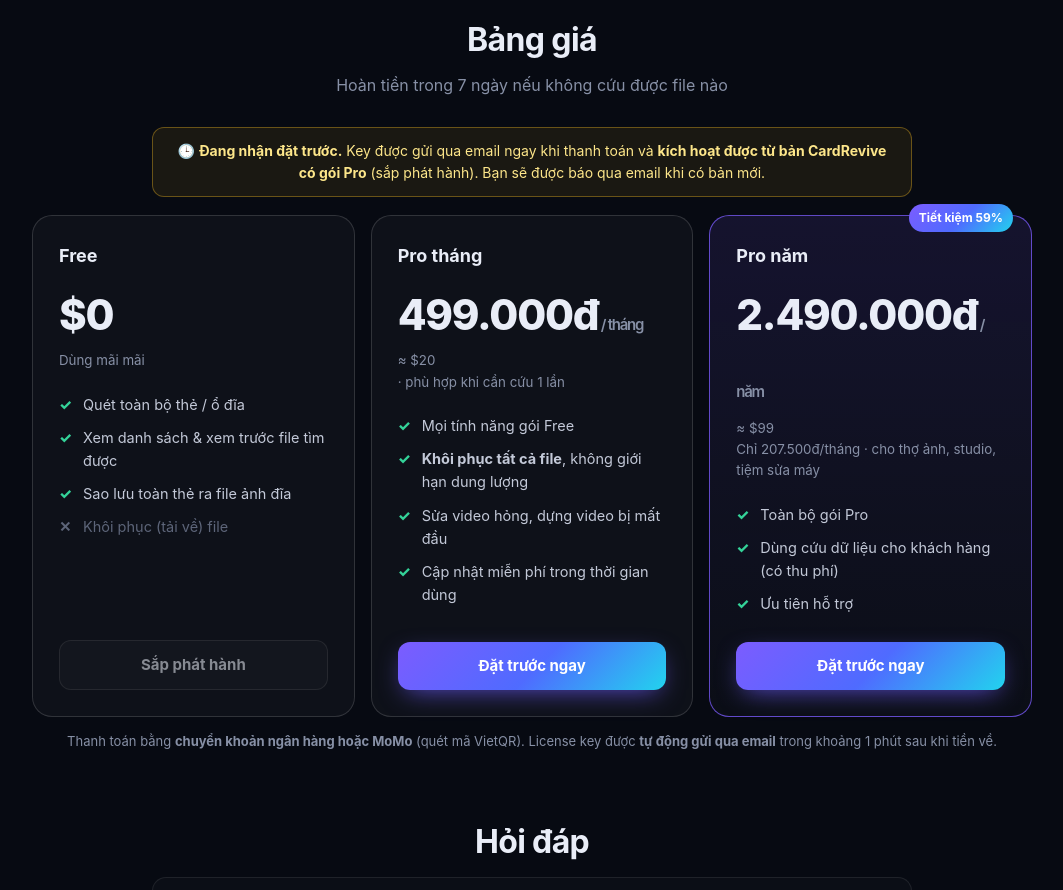
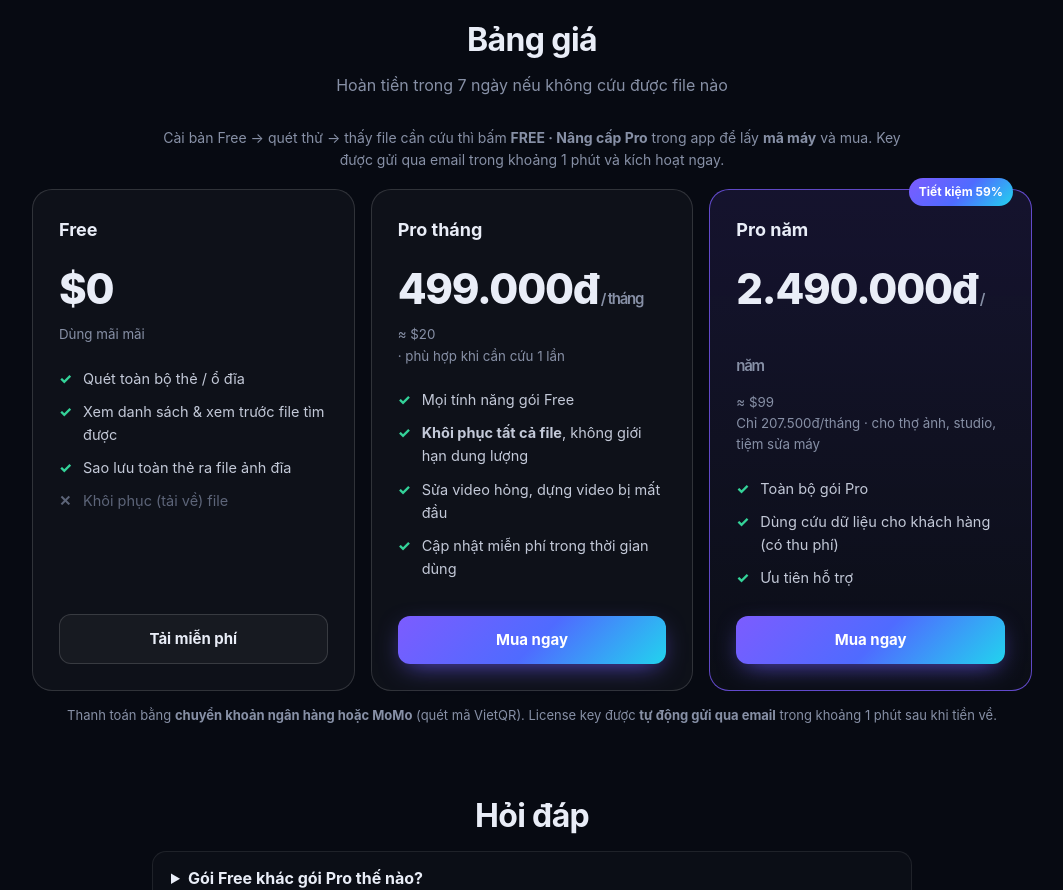
Before and after one commit to Thainguyen-dr/cardrevive-releases, a plain HTML site: page index.html in a window 1280 px wide. Shown: the part 1040-1930 px from the top of the page, without its empty margins (108-1171 px from the left). Drawn offline with Linux system fonts and the light colour scheme.

Commit message:
Mở tải miễn phí CardRevive 4.9.4 (Free/Pro), bán key kích hoạt ngay
Co-Authored-By: Claude Opus 5.5 <noreply@anthropic.com>

```diff
--- a/index.html
+++ b/index.html
@@ -64,8 +64,8 @@ footer a{color:var(--mute)}
   <div class="by g">Created by Do Quoc Thai Nguyen</div>
   <h1>Cứu lại <span class="g">ảnh, video &amp; tài liệu</span><br>đã xoá hoặc mất do format</h1>
   <p>Phần mềm cứu dữ liệu cho Mac: thẻ SD, microSD, CFexpress, XQD, USB, ổ cứng HDD / SSD. Quét và xem trước <b>miễn phí</b>. Chỉ trả tiền khi thấy file của bạn còn cứu được.</p>
-  <div class="row"><a class="btn p" id="dl" aria-disabled="true">Tải miễn phí – sắp phát hành</a><a class="btn" href="#bang-gia">Xem bảng giá</a></div>
-  <p style="font-size:13px;color:var(--dim);margin-top:14px">macOS 11 trở lên · Mac Intel &amp; Apple Silicon (M1–M4)</p>
+  <div class="row"><a class="btn p" id="dl" href="https://github.com/Thainguyen-dr/cardrevive-releases/releases/latest/download/CardRevive-4.9.4-macOS.pkg">Tải CardRevive miễn phí</a><a class="btn" href="#bang-gia">Xem bảng giá</a></div>
+  <p style="font-size:13px;color:var(--dim);margin-top:14px">macOS 11 trở lên · Mac Intel &amp; Apple Silicon (M1–M4) · <a href="https://github.com/Thainguyen-dr/cardrevive-releases/releases/latest">Bản 4.9.4</a></p>
 </section>
 
 <section class="feats" id="tinh-nang">
@@ -79,11 +79,11 @@ footer a{color:var(--mute)}
 
 <h2 id="bang-gia">Bảng giá</h2>
 <p class="sub">Hoàn tiền trong 7 ngày nếu không cứu được file nào</p>
-<p class="sub" style="margin:0 auto 18px;max-width:760px;padding:12px 16px;border:1px solid rgba(251,191,36,.35);background:rgba(251,191,36,.08);border-radius:12px;color:#fde68a;font-size:14px">🕒 <b>Đang nhận đặt trước.</b> Key được gửi qua email ngay khi thanh toán và <b>kích hoạt được từ bản CardRevive có gói Pro</b> (sắp phát hành). Bạn sẽ được báo qua email khi có bản mới.</p>
+<p class="sub" style="margin:0 auto 18px;max-width:760px;font-size:14px">Cài bản Free → quét thử → thấy file cần cứu thì bấm <b>FREE · Nâng cấp Pro</b> trong app để lấy <b>mã máy</b> và mua. Key được gửi qua email trong khoảng 1 phút và kích hoạt ngay.</p>
 <section class="prices">
   <div class="price"><h3>Free</h3><div class="amt">$0</div><small style="color:var(--mute)">Dùng mãi mãi</small>
     <ul><li>Quét toàn bộ thẻ / ổ đĩa</li><li>Xem danh sách &amp; xem trước file tìm được</li><li>Sao lưu toàn thẻ ra file ảnh đĩa</li><li class="no">Khôi phục (tải về) file</li></ul>
-    <a class="btn" aria-disabled="true">Sắp phát hành</a></div>
+    <a class="btn" href="https://github.com/Thainguyen-dr/cardrevive-releases/releases/latest/download/CardRevive-4.9.4-macOS.pkg">Tải miễn phí</a></div>
   <div class="price"><h3>Pro tháng</h3><div class="amt">499.000đ<small> / tháng</small></div><small style="color:var(--mute)">≈ $20</small><small style="color:var(--mute)">· phù hợp khi cần cứu 1 lần</small>
     <ul><li>Mọi tính năng gói Free</li><li><b>Khôi phục tất cả file</b>, không giới hạn dung lượng</li><li>Sửa video hỏng, dựng video bị mất đầu</li><li>Cập nhật miễn phí trong thời gian dùng</li></ul>
     <a class="btn p buy" data-plan="month" aria-disabled="true">Sắp mở bán</a></div>
@@ -97,7 +97,7 @@ footer a{color:var(--mute)}
 <div style="max-width:760px;margin:0 auto">
 <details><summary>Gói Free khác gói Pro thế nào?</summary><p>Free cho quét và xem trước mọi file tìm được. Pro cho khôi phục (lưu) các file đó ra ổ đĩa của bạn.</p></details>
 <details><summary>Gia hạn như thế nào?</summary><p>Gói không tự trừ tiền. Gần hết hạn, app sẽ nhắc. Bạn đặt hàng lại với cùng mã máy: thời hạn mới được cộng nối tiếp, không mất ngày nào.</p></details>
-<details><summary>Mã máy là gì, xem ở đâu?</summary><p>Mỗi máy Mac có một mã 8 ký tự. Mở CardRevive → bấm <b>Nâng cấp Pro</b> để xem. Key chỉ dùng được trên máy có mã đó.</p></details>
+<details><summary>Mã máy là gì, xem ở đâu?</summary><p>Mỗi máy Mac có một mã 8 ký tự. Mở CardRevive → bấm nút <b>FREE · Nâng cấp Pro</b> ở góc trên để xem và chép mã. Key chỉ dùng được trên máy có mã đó.</p></details>
 <details><summary>Dùng được trên mấy máy?</summary><p>Mỗi key dùng trên 1 máy Mac tại một thời điểm. Muốn đổi máy, bấm "Gỡ kích hoạt máy này" trên máy cũ.</p></details>
 <details><summary>Ảnh đã bị chụp đè có cứu được không?</summary><p>Phần đã bị ghi đè thì không phần mềm nào khôi phục được. Hãy quét thử miễn phí để biết chính xác.</p></details>
 <details><summary>Không có Internet có dùng được không?</summary><p>Có. Gói Pro vẫn hoạt động tối đa 7 ngày ngoại tuyến kể từ lần kiểm tra key gần nhất.</p></details>
@@ -113,7 +113,7 @@ footer a{color:var(--mute)}
  <div style="width:min(460px,100%);max-height:94vh;overflow:auto;background:linear-gradient(180deg,#1c2134,#0e121e);border:1px solid var(--line2);border-radius:20px;padding:24px">
   <h3 style="margin:0 0 4px;font-size:20px" id="bTitle">Mua CardRevive Pro</h3>
   <div id="bForm">
-   <p style="color:var(--mute);margin:0 0 14px;font-size:14px">Key sẽ được tự động gửi tới email của bạn sau khi chuyển khoản.<br><span style="color:#fde68a">Đặt trước: key kích hoạt được từ bản CardRevive có gói Pro (sắp phát hành).</span></p>
+   <p style="color:var(--mute);margin:0 0 14px;font-size:14px">Key sẽ được tự động gửi tới email của bạn sau khi chuyển khoản.</p>
    <label class="lb">Gói</label>
    <select id="bPlan" class="in"><option value="month">Pro tháng – 499.000đ</option><option value="year">Pro năm – 2.490.000đ (tiết kiệm 59%)</option></select>
    <label class="lb">Email nhận key</label><input id="bEmail" class="in" type="email" placeholder="ban@gmail.com" autocomplete="email">
@@ -179,7 +179,7 @@ $('bGo').onclick = async () => {
   } catch (e) { $('bErr').textContent = 'Không kết nối được máy chủ. Thử lại sau ít phút.'; }
 };
 document.querySelectorAll('.buy').forEach(b => {
-  if (SERVER) { b.removeAttribute('aria-disabled'); b.textContent = 'Đặt trước ngay'; b.href = '#mua'; b.onclick = e => { e.preventDefault(); openBuy(b.dataset.plan); }; }
+  if (SERVER) { b.removeAttribute('aria-disabled'); b.textContent = 'Mua ngay'; b.href = '#mua'; b.onclick = e => { e.preventDefault(); openBuy(b.dataset.plan); }; }
 });
 if (SERVER && location.hash === '#mua') openBuy(new URLSearchParams(location.search).get('plan'));
 </script>
```
Also changed, not shown: 1 other file.
